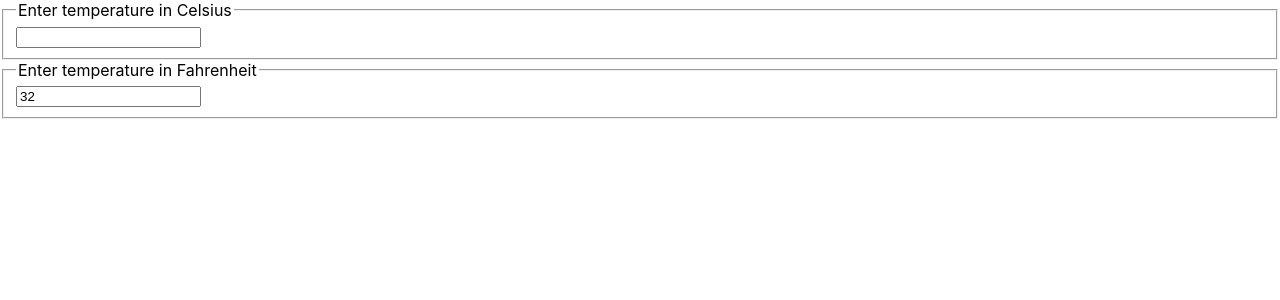
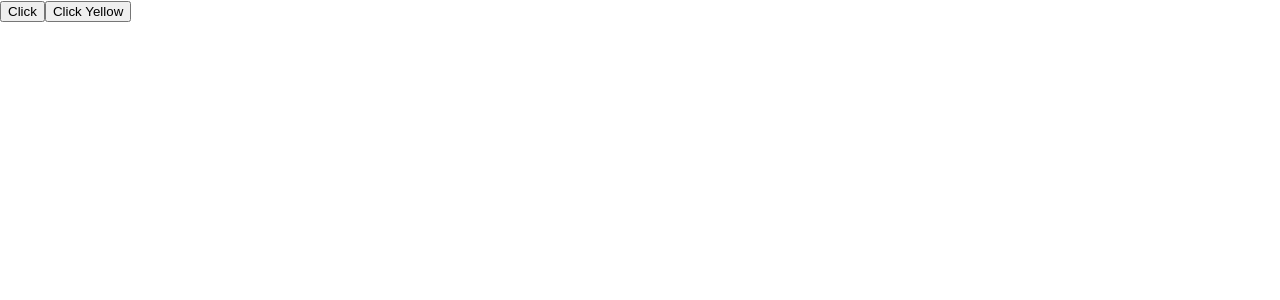
Before and after one commit to phamvietduc0411/ReactJS, a React (Create React App) app in the folder Setup-Project-ReactJS/my-first-project-react/: page / in a window 1280 px wide. Shown: the top 300 px of the page. Built offline with nearby package versions, Linux system fonts and the light colour scheme.

Commit message:
Inheritance and Composition

```diff
--- a/Setup-Project-ReactJS/my-first-project-react/src/App.js
+++ b/Setup-Project-ReactJS/my-first-project-react/src/App.js
@@ -1,4 +1,6 @@
 import './App.css'
+import Composition from './CompositionVsInheritence/Composition'
+import Inheritance from './CompositionVsInheritence/Inheritance'
 import CorrectlyState from './CorrectlyState'
 import Form from './Form/Form'
 import UncontrollComponent from './Form/UncontrollComponent'
@@ -18,7 +20,8 @@ function App() {
     // <ProductList />
     // <Form/>
     // <UncontrollComponent />
-    <Calculator />
+    // <Calculator />
+   < Composition/>
   )
 }
 
--- /dev/null
+++ b/Setup-Project-ReactJS/my-first-project-react/src/CompositionVsInheritence/Composition.jsx
@@ -0,0 +1,29 @@
+import React, { Component } from 'react'
+
+class Button extends Component {
+    handleClick = (event) => {
+        console.log(event.target);
+
+    }
+
+      render() {
+        const {className = '', children} = this.props
+        return (
+          <button className={className}  onClick={this.handleClick }>
+            Click {children}
+            </button>
+        )
+      }
+  }
+class Composition extends Component {
+  render() {
+    return (
+      <div>
+        <Button/>
+        <Button className='Yellow-btn' >Yellow</Button>
+      </div>
+    )
+  }
+}
+
+export default Composition
--- /dev/null
+++ b/Setup-Project-ReactJS/my-first-project-react/src/CompositionVsInheritence/Inheritance.jsx
@@ -0,0 +1,46 @@
+import React, { Component } from 'react'
+
+
+ class Button extends Component {
+
+  handleClick = (event) => {
+      console.log(event.target);
+
+  }
+
+    render() {
+      return (
+        <button onClick={this.handleClick    }>
+          Click
+          </button>
+      )
+    }
+  }
+
+  class YellowButton extends Button {
+    render() {
+        return (
+          <button onClick={this.handleClick    }>
+            Yellow Button
+            </button>
+        )
+      }
+  }
+
+
+
+export class Inheritance extends Component {
+
+
+  render() {
+    return (
+        <div>
+             <Button/>
+             <YellowButton />
+        </div>
+
+    )
+  }
+}
+
+export default Inheritance
```
